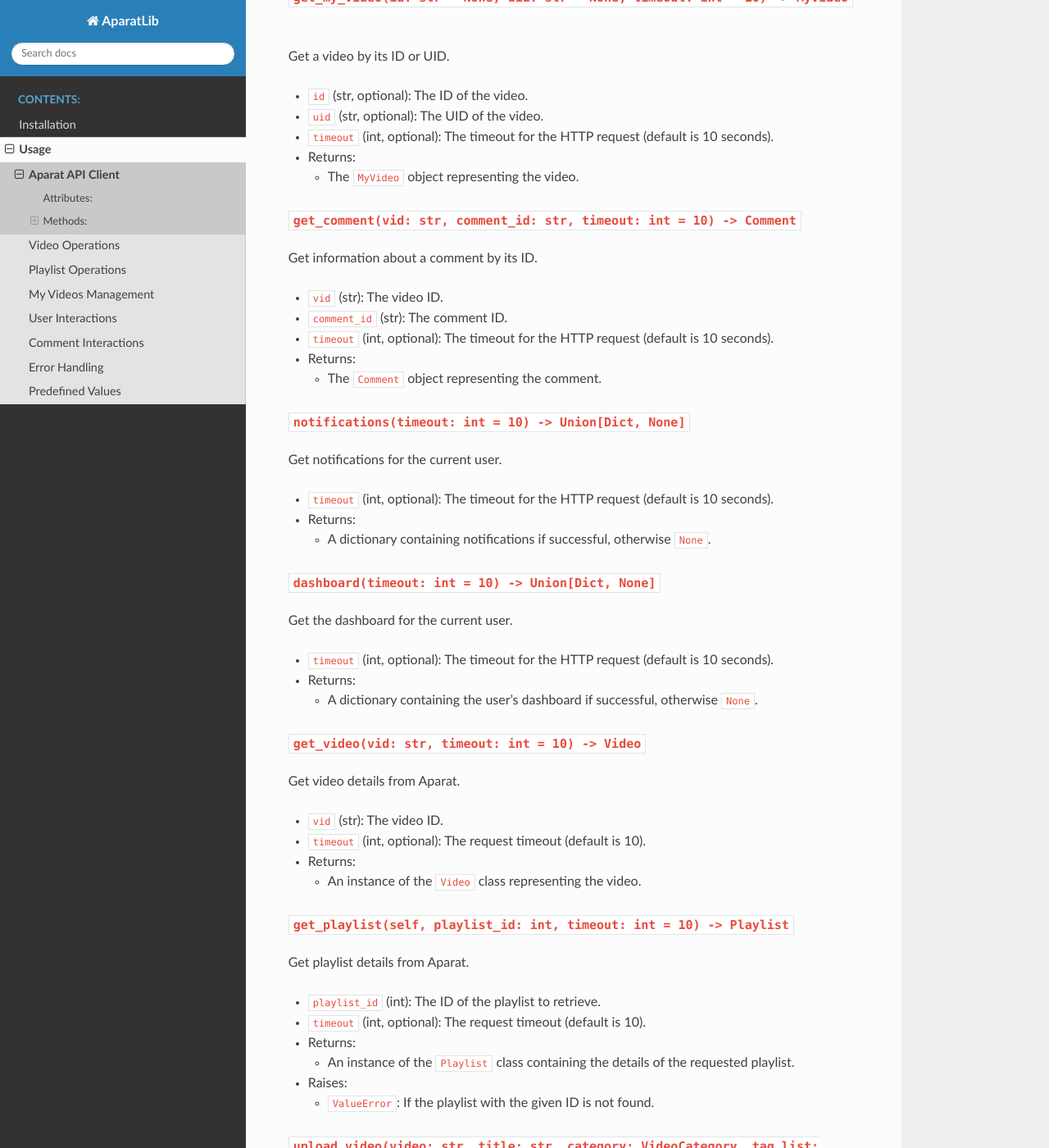
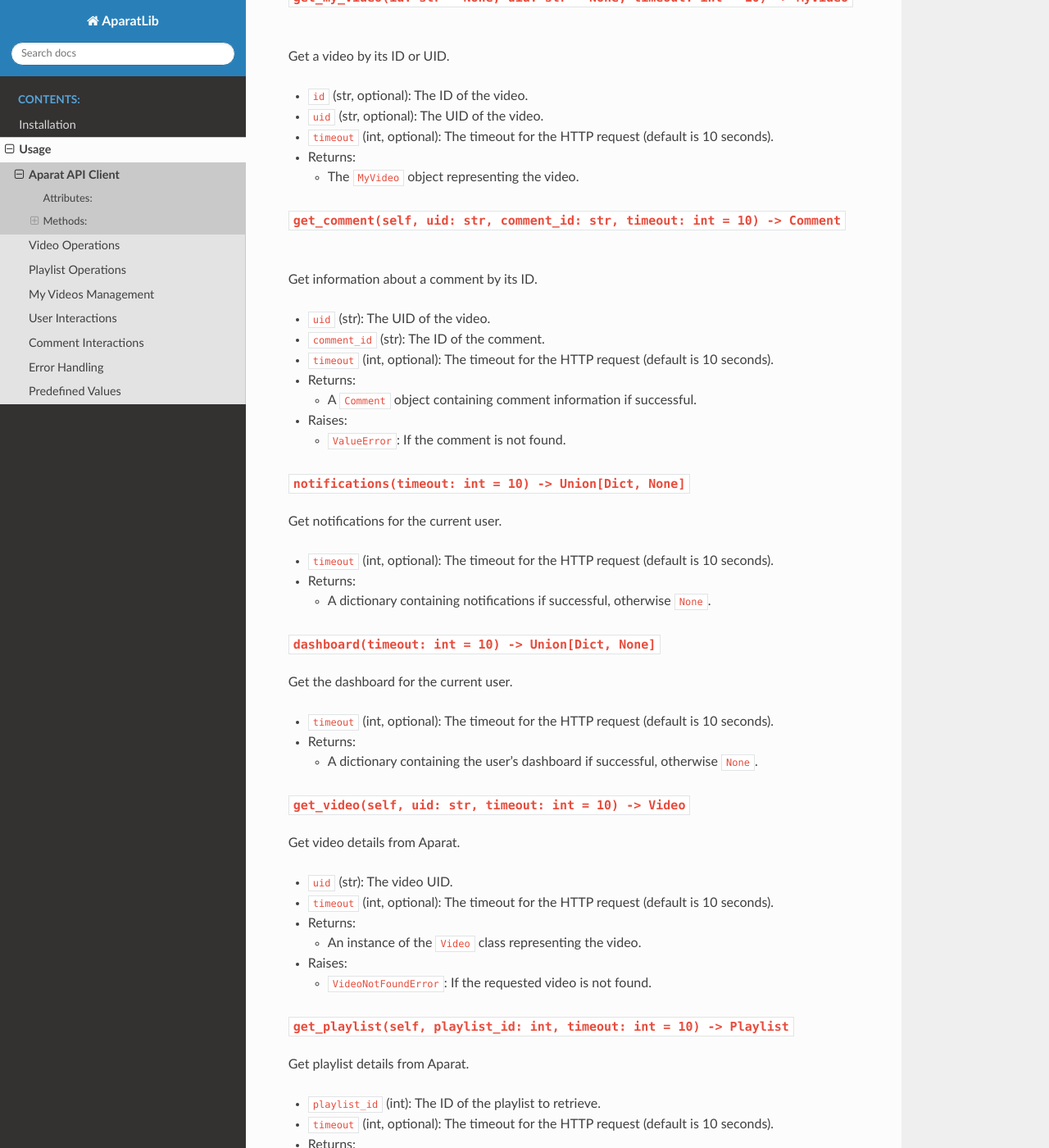
Before and after one commit to AbolDev/AparatLib, a Sphinx documentation site: the page built from docs/docs/Aparat_API_Client.md, in a window 1280 px wide and 1400 px high, scrolled down 1914 px. Shown: the whole window at 82% size. Built offline with Sphinx 7.4.7 and the Read the Docs theme 2.0.0, drawn with Linux system fonts in a browser that asks for light colours; pages that are not in the unit, such as notebooks, are missing from menus; some of the changed text lies outside the part shown.

Commit message:
Add files via upload

```diff
--- a/docs/docs/Aparat_API_Client.md
+++ b/docs/docs/Aparat_API_Client.md
@@ -70,14 +70,16 @@
 - Returns:
     - The `MyVideo` object representing the video.
 
-### `get_comment(vid: str, comment_id: str, timeout: int = 10) -> Comment`
+### `get_comment(self, uid: str, comment_id: str, timeout: int = 10) -> Comment`
 Get information about a comment by its ID.
 
-- `vid` (str): The video ID.
-- `comment_id` (str): The comment ID.
+- `uid` (str): The UID of the video.
+- `comment_id` (str): The ID of the comment.
 - `timeout` (int, optional): The timeout for the HTTP request (default is 10 seconds).
 - Returns:
-    - The `Comment` object representing the comment.
+    - A `Comment` object containing comment information if successful.
+- Raises:
+    - `ValueError`: If the comment is not found.
 
 ### `notifications(timeout: int = 10) -> Union[Dict, None]`
 Get notifications for the current user.
@@ -93,19 +95,21 @@
 - Returns:
     - A dictionary containing the user's dashboard if successful, otherwise `None`.
 
-### `get_video(vid: str, timeout: int = 10) -> Video`
+### `get_video(self, uid: str, timeout: int = 10) -> Video`
 Get video details from Aparat.
 
-- `vid` (str): The video ID.
-- `timeout` (int, optional): The request timeout (default is 10).
+- `uid` (str): The video UID.
+- `timeout` (int, optional): The timeout for the HTTP request (default is 10 seconds).
 - Returns:
     - An instance of the `Video` class representing the video.
+- Raises:
+    - `VideoNotFoundError`: If the requested video is not found.
 
 ### `get_playlist(self, playlist_id: int, timeout: int = 10) -> Playlist`
 Get playlist details from Aparat.
 
 - `playlist_id` (int): The ID of the playlist to retrieve.
-- `timeout` (int, optional): The request timeout (default is 10).
+- `timeout` (int, optional): The timeout for the HTTP request (default is 10 seconds).
 - Returns:
     - An instance of the `Playlist` class containing the details of the requested playlist.
 - Raises:
@@ -152,6 +156,6 @@
 Load the AuthV1 cookie.
 
 - `AuthV1` (str): The value of the AuthV1 cookie.
-- `timeout` (int, optional): The request timeout (default is 10).
+- `timeout` (int, optional): The timeout for the HTTP request (default is 10 seconds).
 - Returns:
     - `True` if the cookie is loaded successfully, otherwise `False`.
```
Also changed, not shown: docs/docs/Comment_Interactions.md (+2 -2 lines).
